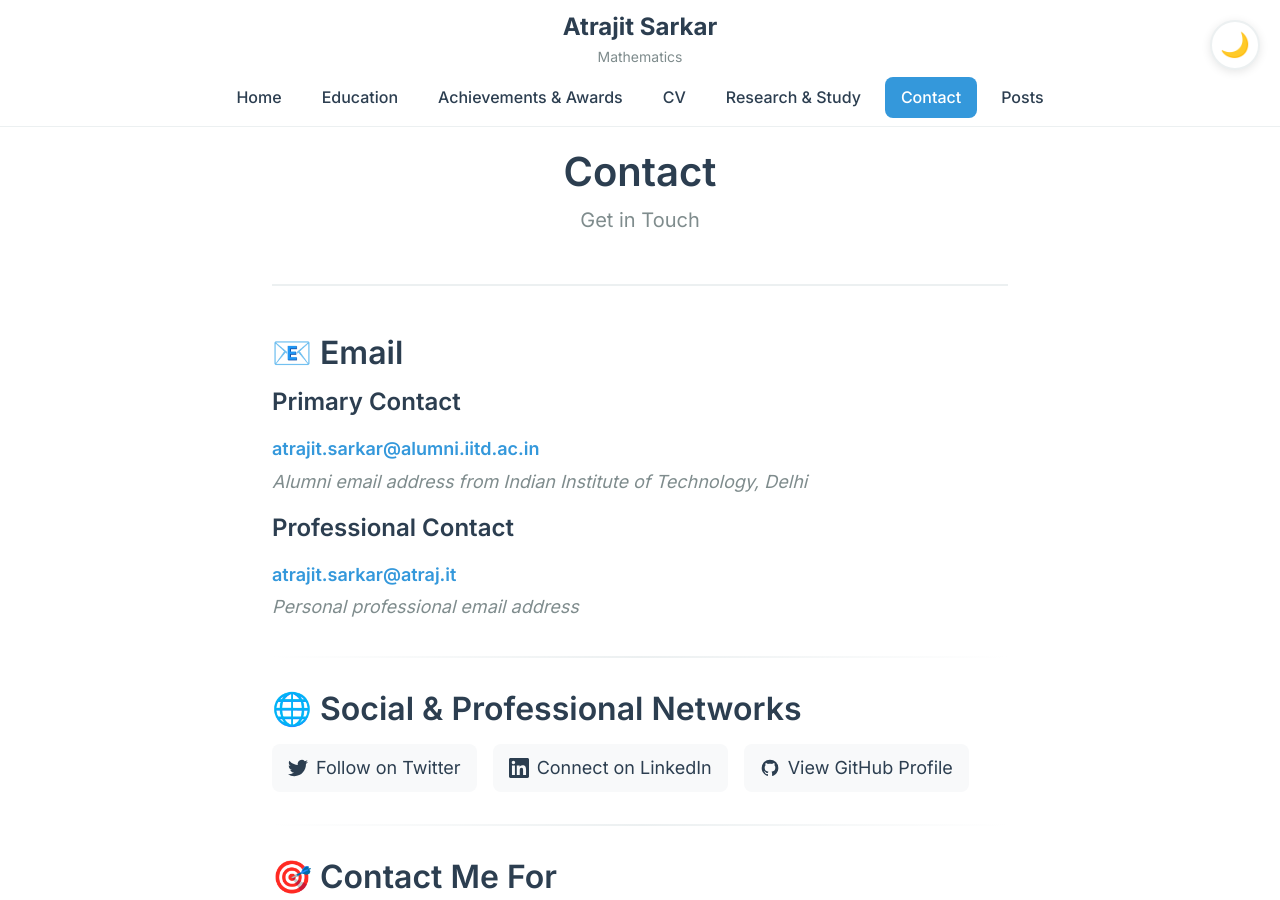
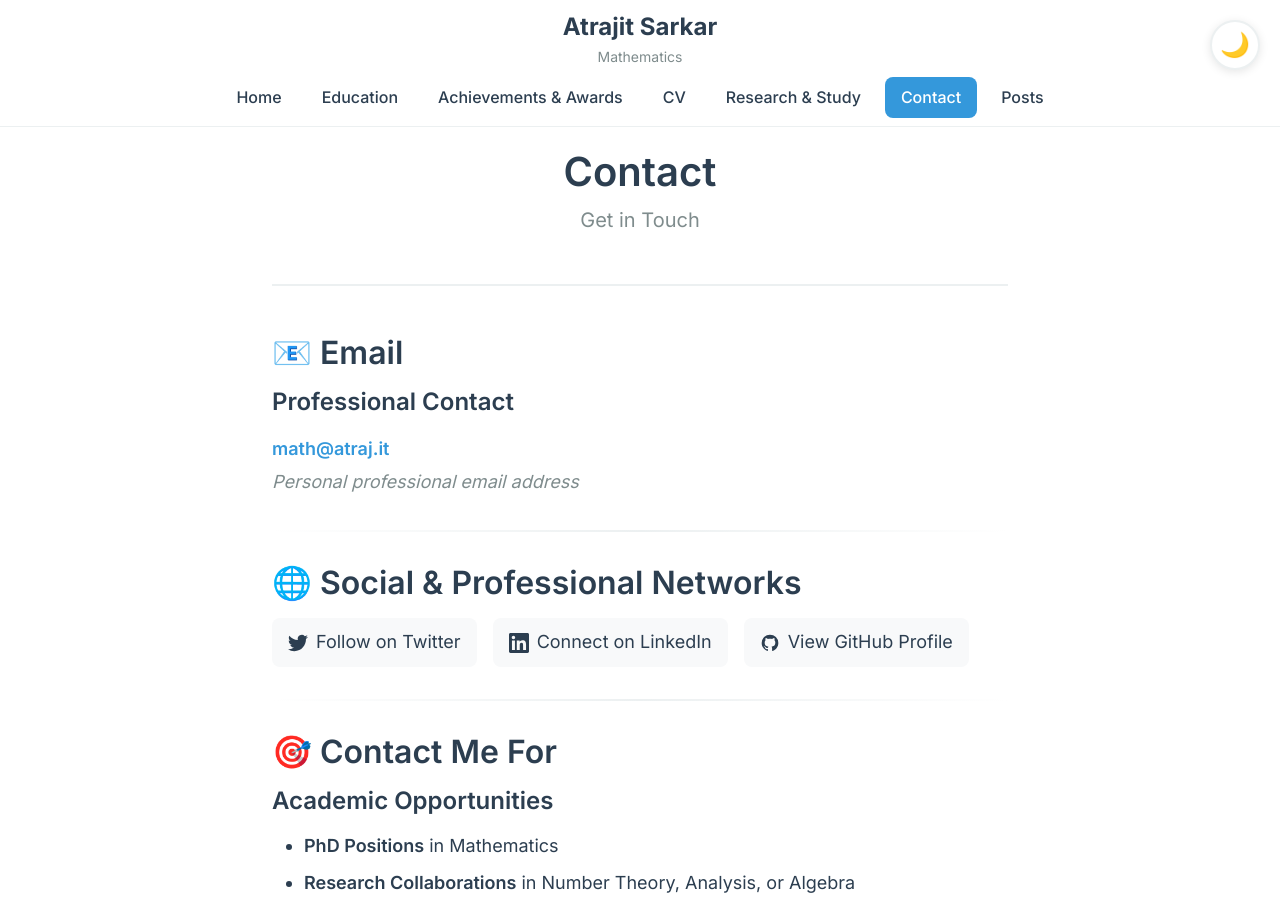
Before and after one commit to atrajit-sarkar/math-portfolio, a Jekyll site: the page built from _pages/contact.md, in a window 1280 px wide and 900 px high. Built offline with Jekyll 4.4.1, drawn with Linux system fonts in a browser that asks for light colours; some of the changed text lies outside the part shown.

Commit message:
Update contact information and add ResearchGate link to author profile

```diff
--- a/_config.yml
+++ b/_config.yml
@@ -1,6 +1,6 @@
 # Site settings
 title: Atrajit Sarkar - Mathematics Portfolio
-email: atrajit.sarkar@alumni.iitd.ac.in
+email: math@atraj.it
 description: >-
   MSc in Mathematics from IIT Delhi. PhD Aspirant specializing in Number Theory,
   Real & Complex Analysis, and Algebra. Currently seeking PhD opportunities.
@@ -10,11 +10,12 @@
 # Author information
 author:
   name: Atrajit Sarkar
-  email: atrajit.sarkar@alumni.iitd.ac.in
-  linkedin: https://www.linkedin.com/in/atrajit-sarkar-1729xxx1729/
+  email: math@atraj.it
+  linkedin: https://www.linkedin.com/in/atrajit-sarkar/
   github: https://github.com/atrajit-sarkar
   twitter: https://x.com/AtrajitSarkar
   orcid: https://orcid.org/0009-0000-6488-0615
+  researchgate: https://www.researchgate.net/profile/Atrajit-Sarkar
 
 # Build settings
 markdown: kramdown
@@ -57,10 +58,11 @@
 # Social links
 social:
   github: atrajit-sarkar
-  linkedin: atrajit-sarkar-1729xxx1729
+  linkedin: atrajit-sarkar
   twitter: AtrajitSarkar
-  email: atrajit.sarkar@alumni.iitd.ac.in
+  email: math@atraj.it
   orchid: https://orcid.org/0009-0000-6488-0615
+  researchgate: https://www.researchgate.net/profile/Atrajit-Sarkar
 
 # Plugin settings
 plugins:
--- a/_layouts/default.html
+++ b/_layouts/default.html
@@ -121,6 +121,13 @@
                                 <path d="M23.953 4.57a10 10 0 01-2.825.775 4.958 4.958 0 002.163-2.723c-.951.555-2.005.959-3.127 1.184a4.92 4.92 0 00-8.384 4.482C7.69 8.095 4.067 6.13 1.64 3.162a4.822 4.822 0 00-.666 2.475c0 1.71.87 3.213 2.188 4.096a4.904 4.904 0 01-2.228-.616v.06a4.923 4.923 0 003.946 4.827 4.996 4.996 0 01-2.212.085 4.936 4.936 0 004.604 3.417 9.867 9.867 0 01-6.102 2.105c-.39 0-.779-.023-1.17-.067a13.995 13.995 0 007.557 2.209c9.053 0 13.998-7.496 13.998-13.985 0-.21 0-.42-.015-.63A9.935 9.935 0 0024 4.59z"/>
                             </svg>
                             Twitter
+                        </a>
+                        <a href="{{ site.author.researchgate }}" target="_blank" class="social-link">
+                            <svg width="20" height="20" viewBox="0 0 24 24" fill="currentColor">
+                                <text x="2" y="16" font-size="14" font-weight="bold" font-family="Arial, sans-serif">R</text>
+                                <text x="11" y="10" font-size="8" font-weight="bold" font-family="Arial, sans-serif">G</text>
+                            </svg>
+                            ResearchGate
                         </a>
                     </div>
                 </div>
--- a/_pages/contact.md
+++ b/_pages/contact.md
@@ -7,12 +7,12 @@
 
 ## 📧 Email
 
-### Primary Contact
+<!-- ### Primary Contact
 **[atrajit.sarkar@alumni.iitd.ac.in](mailto:atrajit.sarkar@alumni.iitd.ac.in)**
-*Alumni email address from Indian Institute of Technology, Delhi*
+*Alumni email address from Indian Institute of Technology, Delhi* -->
 
 ### Professional Contact
-**[atrajit.sarkar@atraj.it](mailto:atrajit.sarkar@atraj.it)**
+**[math@atraj.it](mailto:math@atraj.it)**
 *Personal professional email address*
 
 ---
@@ -27,7 +27,7 @@
         Follow on Twitter
     </a>
 
-    <a href="https://www.linkedin.com/in/atrajit-sarkar-1729xxx1729/" target="_blank" class="social-link">
+    <a href="https://www.linkedin.com/in/atrajit-sarkar/" target="_blank" class="social-link">
         <svg width="20" height="20" viewBox="0 0 24 24" fill="currentColor">
             <path d="M20.447 20.452h-3.554v-5.569c0-1.328-.027-3.037-1.852-3.037-1.853 0-2.136 1.445-2.136 2.939v5.667H9.351V9h3.414v1.561h.046c.477-.9 1.637-1.85 3.37-1.85 3.601 0 4.267 2.37 4.267 5.455v6.286zM5.337 7.433c-1.144 0-2.063-.926-2.063-2.065 0-1.138.92-2.063 2.063-2.063 1.14 0 2.064.925 2.064 2.063 0 1.139-.925 2.065-2.064 2.065zm1.782 13.019H3.555V9h3.564v11.452zM22.225 0H1.771C.792 0 0 .774 0 1.729v20.542C0 23.227.792 24 1.771 24h20.451C23.2 24 24 23.227 24 22.271V1.729C24 .774 23.2 0 22.222 0h.003z"/>
         </svg>
```
Also changed, not shown: index.md (+1 -1 lines).
